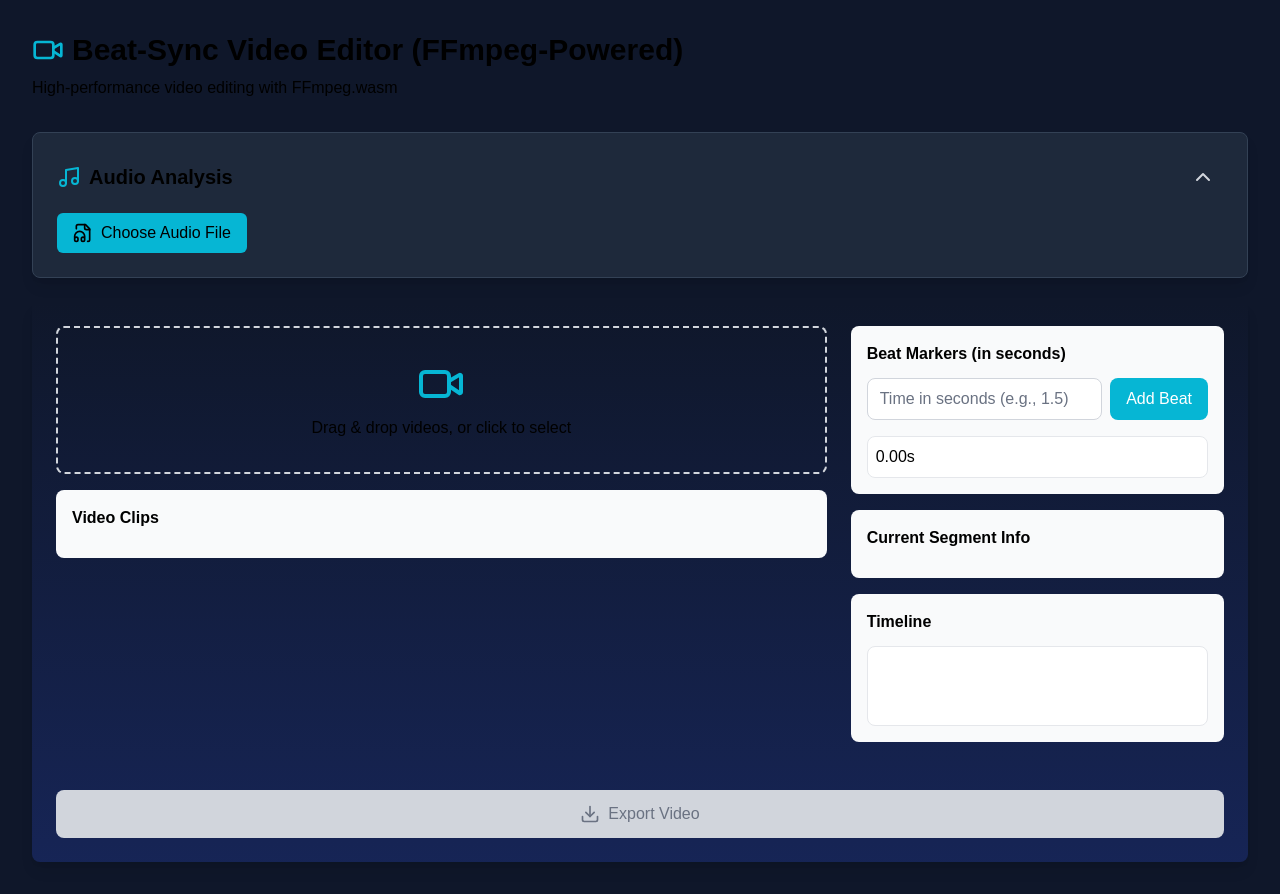
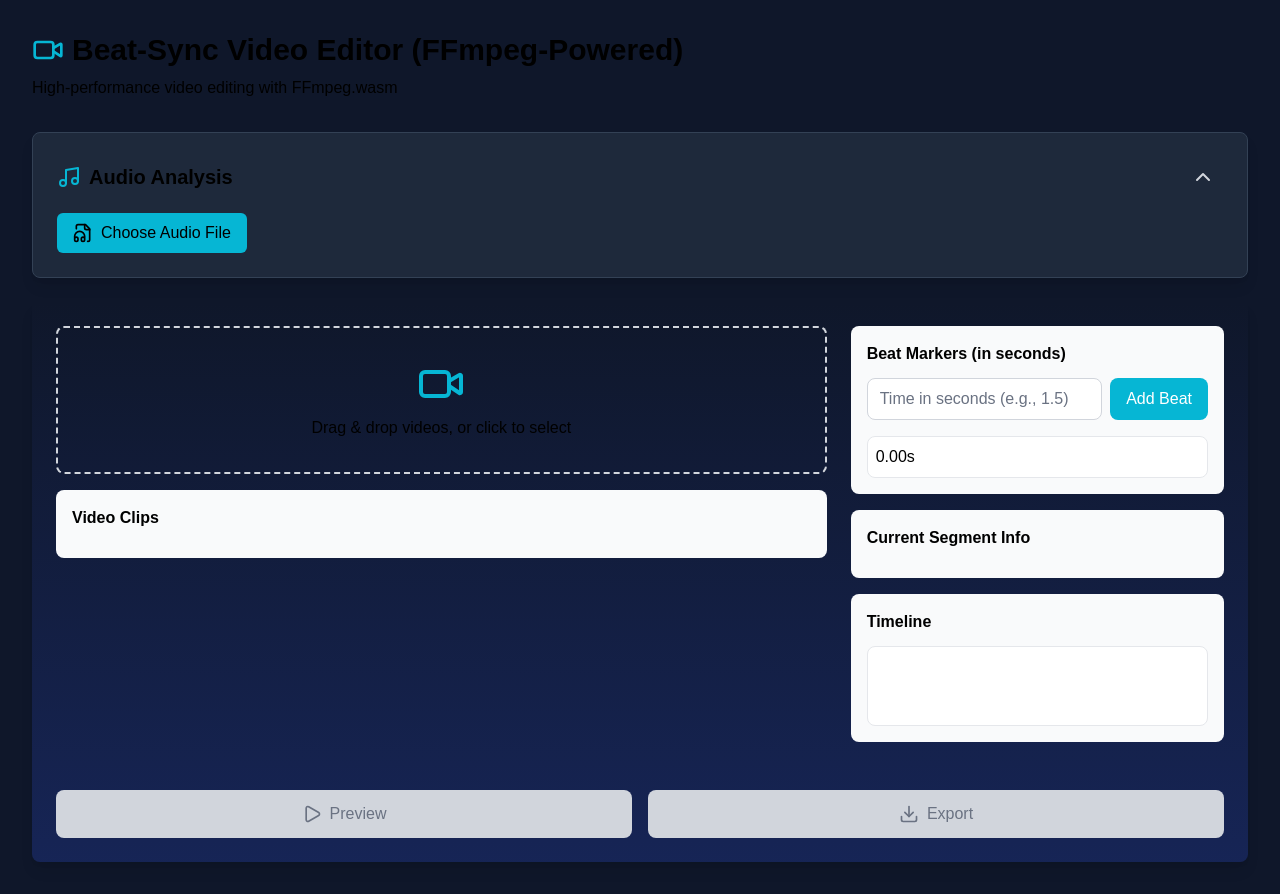
Before and after one commit to shanib07/rhythm-cut-2, a Next.js app: page /edit in a window 1280 px wide. Built offline with nearby package versions, Linux system fonts and the light colour scheme.

Commit message:
Revert "fix: resolve critical export and UI issues"
This reverts commit a9b60d16bd923b324215e4ced4205250f334a547.

```diff
--- a/src/components/VideoEditor.tsx
+++ b/src/components/VideoEditor.tsx
@@ -37,7 +37,9 @@
   const canvasRef = useRef<HTMLCanvasElement>(null);
   const mediaRecorderRef = useRef<MediaRecorder | null>(null);
   const recordedChunksRef = useRef<Blob[]>([]);
+  const [isPreviewMode, setIsPreviewMode] = useState(false);
   const [isProcessing, setIsProcessing] = useState(false);
+  const [previewUrl, setPreviewUrl] = useState<string | null>(null);
   const [exportUrl, setExportUrl] = useState<string | null>(null);
 
   const handleAddBeat = () => {
@@ -254,6 +256,69 @@
     return data.url;
   };
 
+  const handlePreview = async () => {
+    setIsPreviewMode(true);
+    setIsProcessing(true);
+    try {
+      // Upload video files first
+      const uploadedVideos = await Promise.all(
+        clips.map(async (clip) => {
+          const serverUrl = await uploadVideoFile(clip.file);
+          return {
+            id: clip.id,
+            url: serverUrl,
+            duration: clip.duration
+          };
+        })
+      );
+
+      // Create a preview of the edited video
+      const response = await fetch('/api/preview', {
+        method: 'POST',
+        body: JSON.stringify({
+          name: 'Preview',
+          inputVideos: uploadedVideos,
+          beatMarkers: sortedBeats.map(beat => beat.time)
+        }),
+        headers: {
+          'Content-Type': 'application/json'
+        }
+      });
+
+      const data = await response.json();
+      if (data.success && data.jobId) {
+        // Poll for job completion
+        const checkJobStatus = async () => {
+          const statusResponse = await fetch(`/api/status/${data.jobId}`);
+          const statusData = await statusResponse.json();
+
+          if (statusData.state === 'completed') {
+            // For preview, we need to get the URL from the server
+            const previewResponse = await fetch(`/api/preview-url/${data.jobId}`);
+            const blob = await previewResponse.blob();
+            const url = URL.createObjectURL(blob);
+            setPreviewUrl(url);
+            setIsProcessing(false);
+          } else if (statusData.state === 'failed') {
+            throw new Error('Preview generation failed');
+          } else {
+            // Continue polling
+            setTimeout(checkJobStatus, 1000);
+          }
+        };
+
+        // Start polling
+        checkJobStatus();
+      } else {
+        throw new Error(data.error || 'Preview generation failed');
+      }
+    } catch (error) {
+      console.error('Preview failed:', error);
+      toast.error('Failed to generate preview');
+      setIsProcessing(false);
+    }
+  };
+
   const handleExport = async () => {
     setIsProcessing(true);
     try {
@@ -289,14 +354,6 @@
           const projectData = await project.json();
 
           if (projectData.status === 'completed' && projectData.outputUrl) {
-            // Trigger download immediately
-            const downloadLink = document.createElement('a');
-            downloadLink.href = projectData.outputUrl;
-            downloadLink.download = `rhythm-cut-${data.projectId}.mp4`;
-            document.body.appendChild(downloadLink);
-            downloadLink.click();
-            document.body.removeChild(downloadLink);
-
             setExportUrl(projectData.outputUrl);
             toast.success('Video exported successfully!');
             setIsProcessing(false);
@@ -511,26 +568,74 @@
         </div>
       </div>
 
-      {/* Export Button */}
+      {/* Preview Modal */}
+      {previewUrl && (
+        <div className="fixed inset-0 bg-black/50 flex items-center justify-center p-8 z-50">
+          <div className="bg-white rounded-lg p-4 w-full max-w-4xl">
+            <div className="flex justify-between items-center mb-4">
+              <h3 className="text-xl font-semibold text-gray-900">Preview</h3>
+              <button
+                onClick={() => {
+                  setPreviewUrl(null);
+                  setIsPreviewMode(false);
+                }}
+                className="text-gray-500 hover:text-gray-700"
+              >
+                <X size={24} />
+              </button>
+            </div>
+            <video
+              src={previewUrl}
+              controls
+              className="w-full rounded-lg"
+              autoPlay
+            />
+          </div>
+        </div>
+      )}
+
+      {/* Action Buttons */}
       <div className="flex gap-4 mt-6">
+        <button
+          onClick={handlePreview}
+          disabled={isProcessing || clips.length === 0 || sortedBeats.length === 0}
+          className={`flex-1 flex items-center justify-center gap-2 px-6 py-3 rounded-lg
+            ${isProcessing || clips.length === 0 || sortedBeats.length === 0
+              ? 'bg-gray-300 text-gray-500 cursor-not-allowed'
+              : 'bg-blue-500 text-white hover:bg-blue-600'
+            }`}
+        >
+          {isProcessing && isPreviewMode ? (
+            <>
+              <Loader2 className="w-5 h-5 animate-spin" />
+              Generating Preview...
+            </>
+          ) : (
+            <>
+              <Play className="w-5 h-5" />
+              Preview
+            </>
+          )}
+        </button>
+
         <button
           onClick={handleExport}
           disabled={isProcessing || clips.length === 0 || sortedBeats.length === 0}
-          className={`w-full flex items-center justify-center gap-2 px-6 py-3 rounded-lg
+          className={`flex-1 flex items-center justify-center gap-2 px-6 py-3 rounded-lg
             ${isProcessing || clips.length === 0 || sortedBeats.length === 0
               ? 'bg-gray-300 text-gray-500 cursor-not-allowed'
               : 'bg-green-500 text-white hover:bg-green-600'
             }`}
         >
-          {isProcessing ? (
+          {isProcessing && !isPreviewMode ? (
             <>
               <Loader2 className="w-5 h-5 animate-spin" />
-              Processing & Exporting...
+              Exporting...
             </>
           ) : (
             <>
               <Download className="w-5 h-5" />
-              Export Video
+              Export
             </>
           )}
         </button>
```
Also changed, not shown: 2 other files (tests, documents, lock files or other folders).
